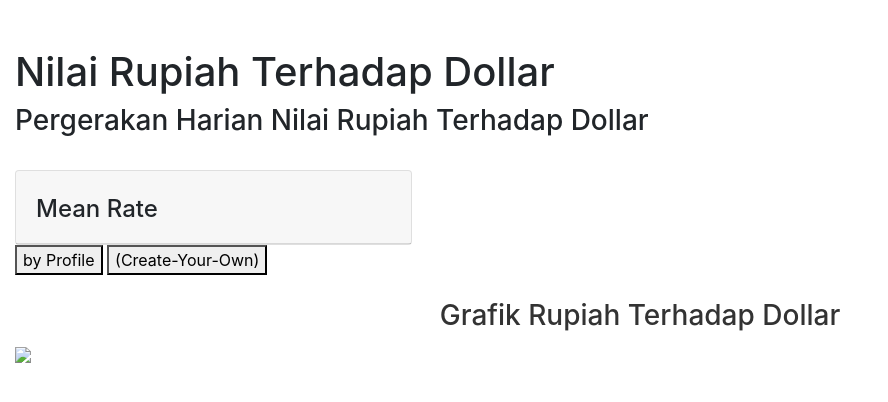
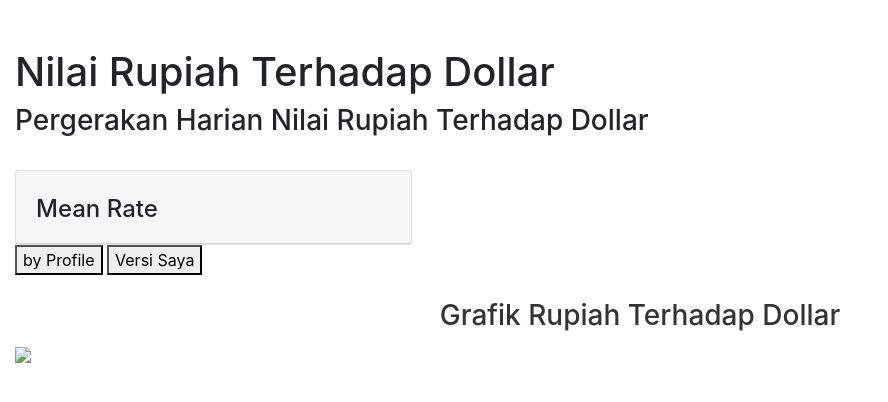
Before and after one commit to januhajj/webscraping-capstone, a Flask app: template templates/index.html in a window 1280 px wide. Shown: the top 402 px of the page, without its empty margins (0-888 px from the left). Run offline with Flask 2, Linux system fonts and the light colour scheme; the template is opened without the code that fills it, so the values that code supplies are empty; parts of the project's set-up code (start-up, migrations or seed data) failed here and were passed over; some libraries are stand-ins or nearby versions.

Commit message:
Update index.html

```diff
--- a/templates/index.html
+++ b/templates/index.html
@@ -45,7 +45,7 @@
 				<div class="tab">
 					<button class="tablinks" onclick="openTab(event, 'profile') " id="defaultOpen">by Profile
 					</button>
-					<button class="tablinks" onclick="openTab(event, 'Own')">(Create-Your-Own)
+					<button class="tablinks" onclick="openTab(event, 'Own')">Versi Saya
 					</button>
 				</div>
 			</div>
```
